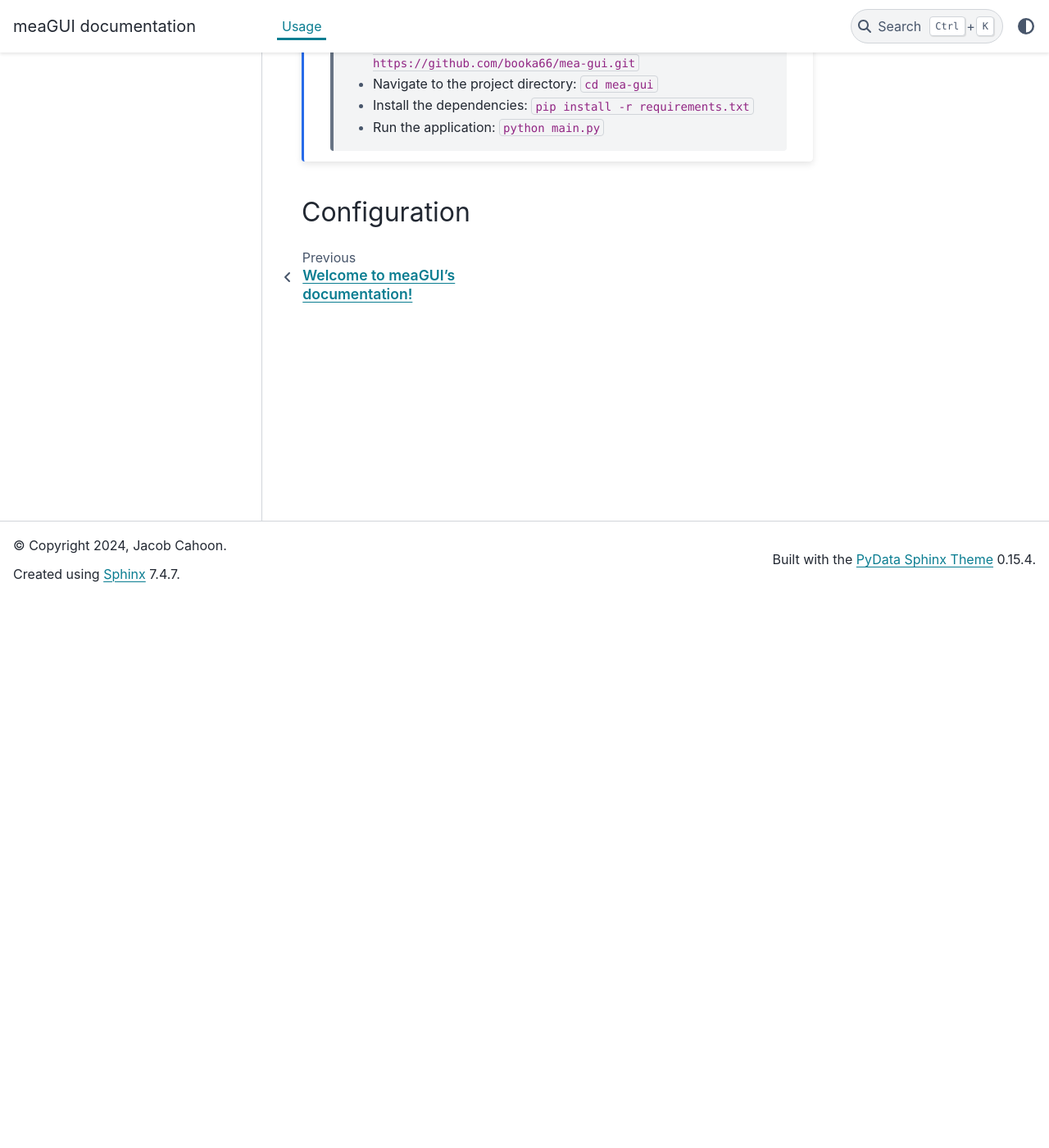
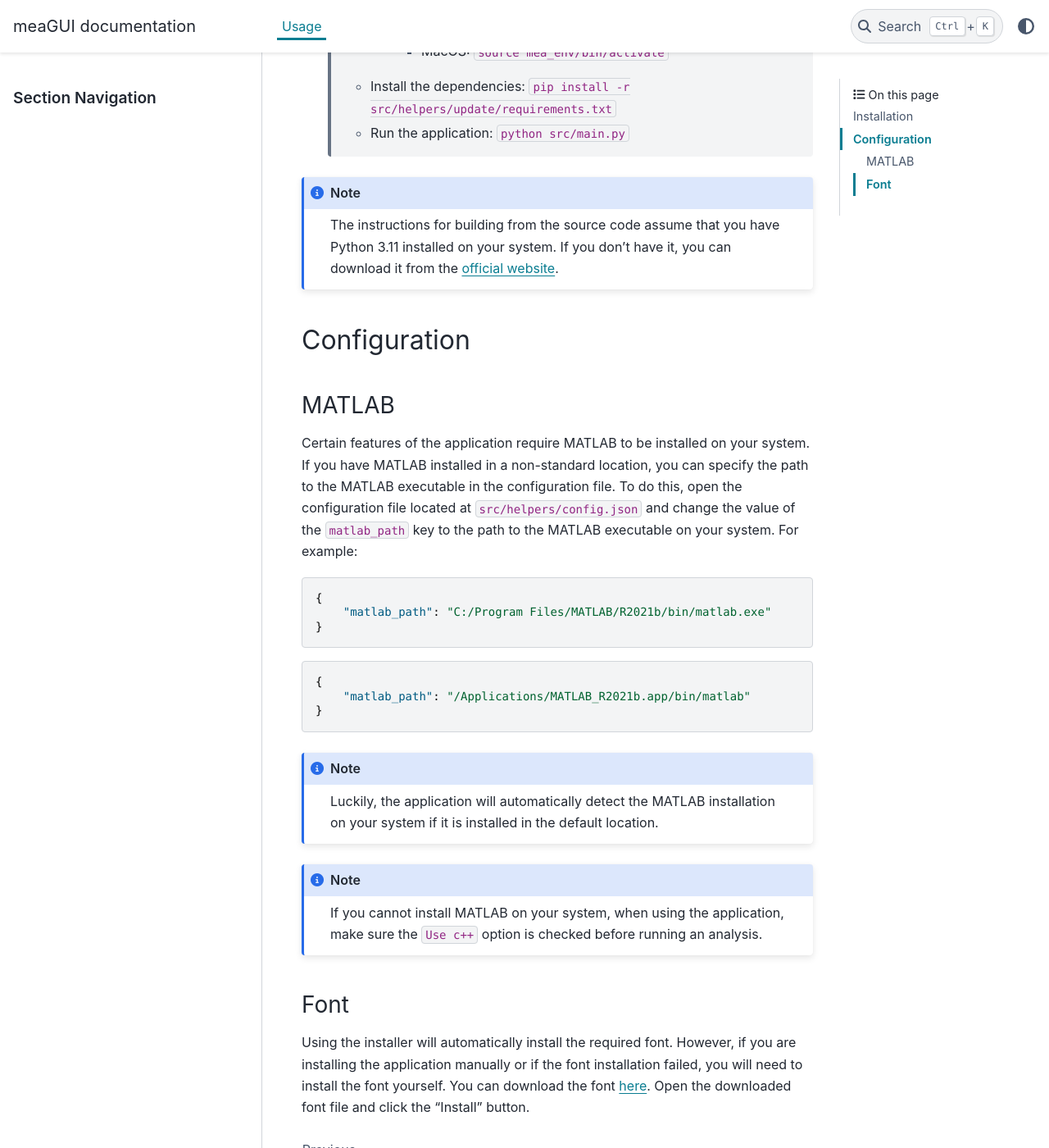
Before and after one commit to booka66/mea-gui, a Sphinx documentation site: the page built from docs/usage.rst, in a window 1280 px wide and 1400 px high, scrolled down 671 px. Shown: the whole window at 82% size. Built offline with Sphinx 7.4.7 and the PyData theme 0.15.4, drawn with Linux system fonts in a browser that asks for light colours; some of the changed text lies outside the part shown.

Commit message:
updated usage.rst

```diff
--- a/docs/usage.rst
+++ b/docs/usage.rst
@@ -14,14 +14,50 @@ There are two ways to install the application:
 
 2. Manually from the source code:
 
+
+    - Clone the repository: ``git clone https://github.com/booka66/mea-gui.git``
+    - Navigate to the project directory: ``cd mea-gui``
+    - Create a virtual environment: ``python -m venv mea_env``
+    - Activate the virtual environment:
+        - Windows: ``mea_env\Scripts\activate``
+        - MacOS: ``source mea_env/bin/activate``
+    - Install the dependencies: ``pip install -r src/helpers/update/requirements.txt``
+    - Run the application: ``python src/main.py``
+
 .. note::
-   The following instructions assume that you have Python 3.11 installed on your system. If you don't have it, you can download it from the `official website <https://www.python.org/downloads/release/python-3118/>`__.
-
-      - Clone the repository: ``git clone https://github.com/booka66/mea-gui.git``
-      - Navigate to the project directory: ``cd mea-gui``
-      - Install the dependencies: ``pip install -r requirements.txt``
-      - Run the application: ``python main.py``
-
+  The instructions for building from the source code assume that you have Python 3.11 installed on your system.
+  If you don't have it, you can download it from the `official website <https://www.python.org/downloads/release/python-3118/>`__.
 
 Configuration
 -------------
+MATLAB
+^^^^^^
+Certain features of the application require MATLAB to be installed on your system.
+If you have MATLAB installed in a non-standard location, you can specify the path to the MATLAB executable in the configuration file.
+To do this, open the configuration file located at ``src/helpers/config.json`` and change the value of the ``matlab_path`` key to the path to the MATLAB executable on your system.
+For example:
+
+.. code-block:: json
+
+    {
+        "matlab_path": "C:/Program Files/MATLAB/R2021b/bin/matlab.exe"
+    }
+
+.. code-block:: json
+
+    {
+        "matlab_path": "/Applications/MATLAB_R2021b.app/bin/matlab"
+    }
+
+.. note::
+  Luckily, the application will automatically detect the MATLAB installation on your system if it is installed in the default location.
+
+.. note::
+  If you cannot install MATLAB on your system, when using the application, make sure the ``Use c++`` option is checked before running an analysis.
+
+Font
+^^^^
+Using the installer will automatically install the required font.
+However, if you are installing the application manually or if the font installation failed, you will need to install the font yourself.
+You can download the font `here <https://raw.githubusercontent.com/booka66/mea-gui/main/resources/fonts/HackNerdFontMono-Regular.ttf>`__.
+Open the downloaded font file and click the "Install" button.
```
Also changed, not shown: 6 other files.
